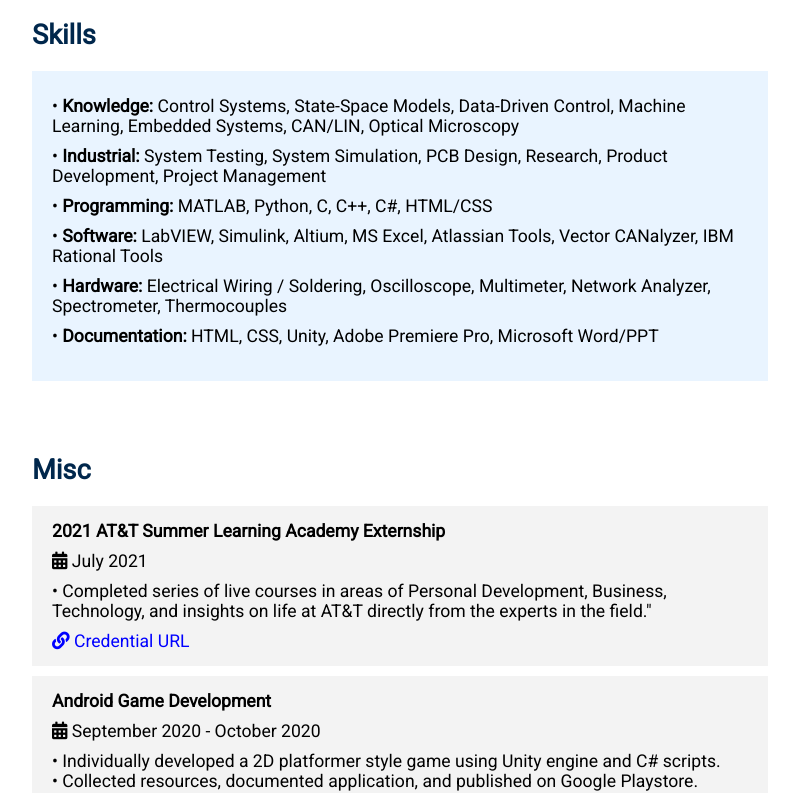
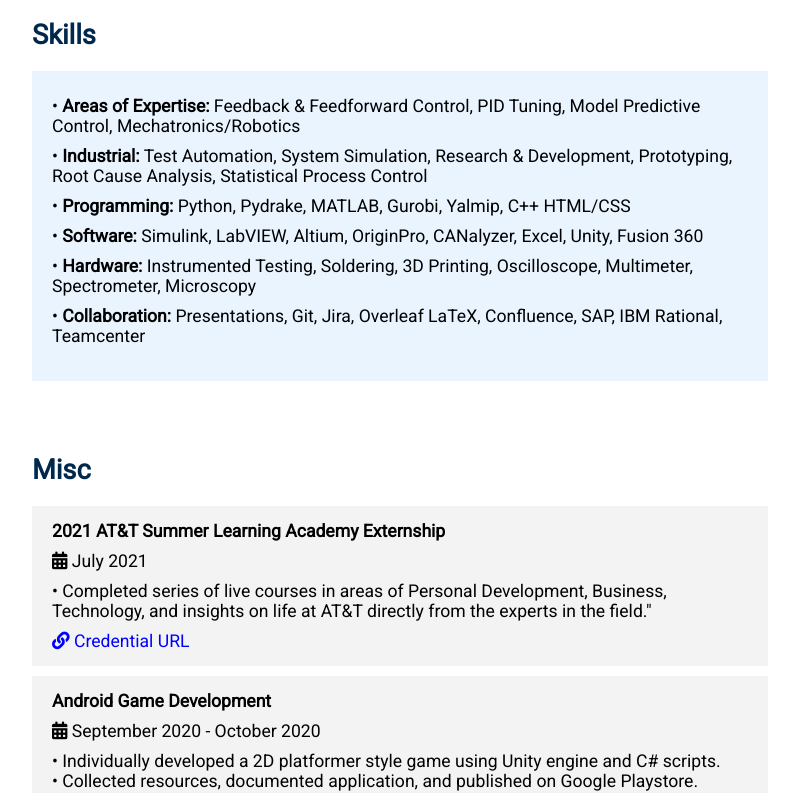
Before and after one commit to haechan-jeong/haechan-jeong.github.io, a plain HTML site: page index.html in a window 1280 px wide. Shown: the part 6476-7269 px from the top of the page, without its empty margins (384-1183 px from the left). Drawn offline with Linux system fonts and the light colour scheme.

Commit message:
Resume Update - August 2023
Resume Update - August 2023

```diff
--- a/index.html
+++ b/index.html
@@ -40,7 +40,7 @@
         <p> </p> <p> </p>
         <a href="mailto: phjeong@umich.edu"><i class="fa fa-envelope"></i></a>
         <a href="https://www.linkedin.com/in/phjeong/"><i class="fab fa-linkedin"></i></a>
-        <a href="https://github.com/phjeong754"><i class="fab fa-github"></i></a>
+        <a href="https://github.com/haechan-jeong"><i class="fab fa-github"></i></a>
         <a href="https://www.facebook.com/philiphaechanjeong/"><i class="fab fa-facebook"></i></a>
         <a href="https://www.instagram.com/phjeongv/"><i class="fab fa-instagram"></i></a>
     </div>
@@ -306,12 +306,12 @@
         <h2>Skills</h2>
         <p> </p>
         <div class="container block-skills">
-            <p> • <i style="font-weight:bold;font-style: normal;">Knowledge:</i> Control Systems, State-Space Models, Data-Driven Control, Machine Learning, Embedded Systems, CAN/LIN, Optical Microscopy </p>
-            <p> •	<i style="font-weight:bold;font-style: normal;">Industrial:</i> System Testing, System Simulation, PCB Design, Research, Product Development, Project Management </p>
-            <p> •	<i style="font-weight:bold;font-style: normal;">Programming:</i> MATLAB, Python, C, C++, C#, HTML/CSS</p>
-            <p> •	<i style="font-weight:bold;font-style: normal;">Software:</i> LabVIEW, Simulink, Altium, MS Excel, Atlassian Tools, Vector CANalyzer, IBM Rational Tools</p>
-            <p> •	<i style="font-weight:bold;font-style: normal;">Hardware:</i> Electrical Wiring / Soldering, Oscilloscope, Multimeter, Network Analyzer, Spectrometer, Thermocouples</p>
-            <p> •	<i style="font-weight:bold;font-style: normal;">Documentation:</i> HTML, CSS, Unity, Adobe Premiere Pro, Microsoft Word/PPT</p>
+            <p> • <i style="font-weight:bold;font-style: normal;">Areas of Expertise:</i> Feedback & Feedforward Control, PID Tuning, Model Predictive Control, Mechatronics/Robotics </p>
+            <p> •	<i style="font-weight:bold;font-style: normal;">Industrial:</i> Test Automation, System Simulation, Research & Development, Prototyping, Root Cause Analysis, Statistical Process Control </p>
+            <p> •	<i style="font-weight:bold;font-style: normal;">Programming:</i> Python, Pydrake, MATLAB, Gurobi, Yalmip, C++ HTML/CSS</p>
+            <p> •	<i style="font-weight:bold;font-style: normal;">Software:</i> Simulink, LabVIEW, Altium, OriginPro, CANalyzer, Excel, Unity, Fusion 360 </p>
+            <p> •	<i style="font-weight:bold;font-style: normal;">Hardware:</i> Instrumented Testing, Soldering, 3D Printing, Oscilloscope, Multimeter, Spectrometer, Microscopy </p>
+            <p> •	<i style="font-weight:bold;font-style: normal;">Collaboration:</i> Presentations, Git, Jira, Overleaf LaTeX, Confluence, SAP, IBM Rational, Teamcenter </p>
         </div>
 
         <p> </p> <p> </p> <p> </p> <p> </p> <p> </p>
```
